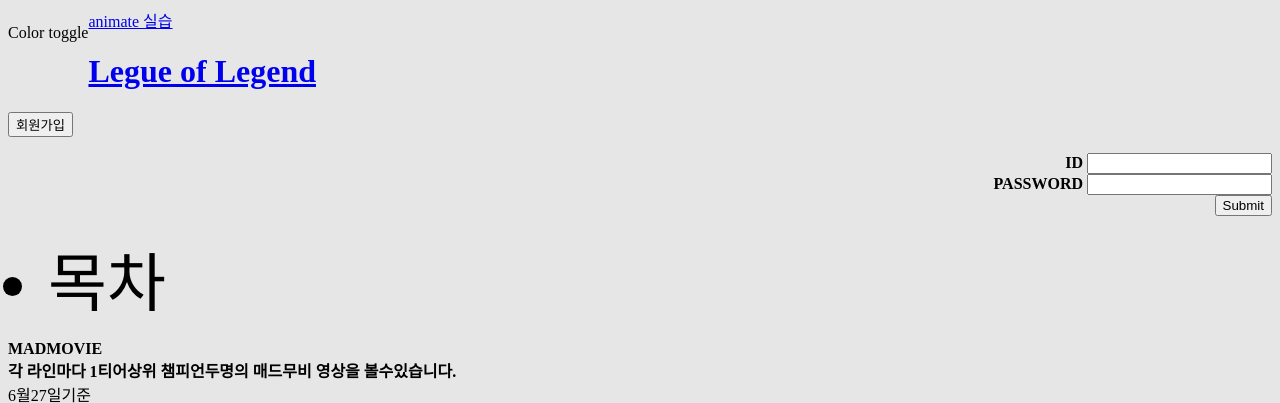
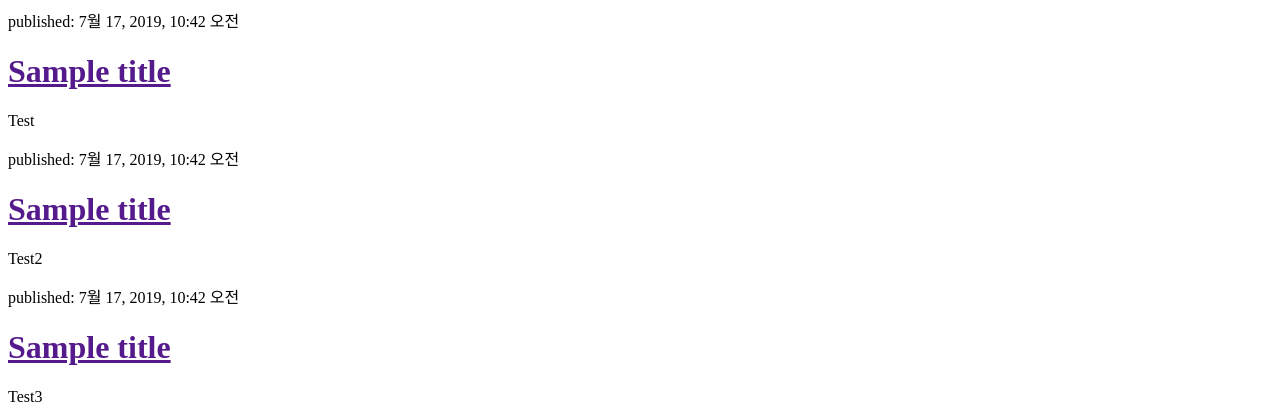
Before and after one commit to jyp-on/Django, a Django app: page / in a window 1280 px wide. Shown: the top 403 px of the page. Run offline with Django 3.2, Linux system fonts and the light colour scheme; data comes from the database, SQL or seed files in the repository; both versions use the stored data as it was after the commit.

Commit message:
템플릿 연습

```diff
--- a/web/catalog/models.py
+++ b/web/catalog/models.py
@@ -2,6 +2,7 @@
 from django.db import models
 
 
+#model
 class Post(models.Model):
     author = models.ForeignKey('auth.User', on_delete=models.CASCADE)
     title = models.CharField(max_length=200)
--- a/web/catalog/templates/write.html
+++ b/web/catalog/templates/write.html
@@ -1,116 +1,8 @@
-<!doctype html>
-<html>
 
-<head>
-    <title>League of Legend</title>
-    <meta charset="utf-8">
-    <meta name="juyoung">
-    <link rel="stylesheet" href="lol.css">
-    <!-- Global site tag (gtag.js) - Google Analytics -->
-    <script async src="https://www.googletagmanager.com/gtag/js?id=UA-142870976-1">
-        < script >
-            window.dataLayer = window.dataLayer || [];
-
-        function gtag() {
-            dataLayer.push(arguments);
-        }
-        gtag('js', new Date());
-
-        gtag('config', 'UA-142870976-1');
-
-    </script>
-
-    <meta name="viewport" content="width=divice-width,initial-scale=2.0">
-
-
-    <style media="screen">
-    </style>
-</head>
-
-
-
-<body bgcolor="#E6E6E6">
-
-    <span id="button" style="float: left">
-        <p class="a">Color toggle</p>
-        <p class="b" hidden>marin</p>
-        <p class="c" hidden>green-sian</p>
-    </span>
-    <a sytle="font-size:10px;" href="animate.html">animate 실습</a>
-
-    <h1><a href="lol.html" id="main">Legue of Legend</a></h1>
-    <a href="signup.html"><button>회원가입</button></a>
-    <form div id="login" onsubmit="return validate();">
-        <div style="text-align:right" method="post">
-            <p>
-                <label for="id_txt"><strong>ID</strong></label>
-                <input id="id" type="text" name="id">
-                <br>
-                <label for="password"><strong>PASSWORD</strong></label>
-                <input id="pw" type="password" name="pwd">
-                <br>
-                <input type="submit">
-            </p>
-
-
-
-        </div>
-    </form>
-
-
-    <section class="container">
-        <nav>
-            <ul>
-                <li class="nav" style="font-size:4rem">목차</li>
-                <li class="top" hidden><a href="top.html">탑</a></li>
-                <li class="mid" hidden><a href="mid.html">미드</a></li>
-                <li class="jungle" hidden><a href="jungle.html">정글</a></li>
-                <li class="ad" hidden><a href="ad.html">원딜</a></li>
-                <li class="sup" hidden><a href="sup.html">서폿</a></li>
-            </ul>
-        </nav>
-        <main>
-            <strong>MADMOVIE</strong>
-            <br>
-            <strong>각 라인마다 1티어상위 챔피언두명의 매드무비 영상을 볼수있습니다.</strong>
-            <br>
-            6월27일기준<br>
-            <iframe width="500" height="315" src="https://www.youtube.com/embed/FeIG65IRnkc" frameborder="0" allow="accelerometer; autoplay; encrypted-media; gyroscope; picture-in-picture" allowfullscreen></iframe>
-            <table text-align="center">
-                <tr>
-                    <th>롤토체스 템조합</th>
-                    <td><img src="lol.lolto.jpeg" alt=""></td>
-                </tr>
-            </table>
-            <br>
-
-                Lorem ipsum dolor sit amet, consectetur adipisicing elit, sed do eiusmod tempor incididunt ut labore et dolore magna aliqua. Ut enim ad minim veniam, quis nostrud exercitation ullamco laboris nisi ut aliquip ex ea commodo consequat. Duis aute irure dolor in reprehenderit in voluptate velit esse cillum dolore eu fugiat nulla pariatur. Excepteur sint occaecat cupidatat non proident, sunt in culpa qui officia deserunt mollit anim id est laborum.
-                Lorem ipsum dolor sit amet, consectetur adipisicing elit, sed do eiusmod tempor incididunt ut labore et dolore magna aliqua. Ut enim ad minim veniam, quis nostrud exercitation ullamco laboris nisi ut aliquip ex ea commodo consequat. Duis aute irure dolor in reprehenderit in voluptate velit esse cillum dolore eu fugiat nulla t nulla pariatur. Excepteur sint occaecat cupidatat non proident, sunt in culpa qui officia deserunt mollit anim id est laborum.r. Excepteur sint occaecat cupidatat non proident, sunt in culpa qui officia deserunt mollit anim id est laborum.
-                Lorem ipsum dolor sit amet, consectetur adipisicing elit, sed do eiusmod tempor incididunt ut labore et dolore magna aliqua. Ut enim ad minim veniam, quis nostrud exercitation ullamco laboris nisi ut aliquip ex ea commodo consequat. Duis aute irure dolor in reprehenderit in voluptate vr. Excepteur sint occaecat cupidatat non proident, sunt in culpa qui officia deserunt mollit anim id est laborum.
-                Lorem ipsum dolor sit amet, consectetur adipisicing elit, sed do eiusmod tempor incididunt ut labore et dolore magna aliqua. Ut enim ad minim veniam, quis nostrud exercitation ullamco laboris nisi ut aliquip ex ea commodo consequat. Duis aute irure dolor in reprehenderit in voluptate v
-
-        </main>
-        <aside>
-            <br><br>
-            <strong text-align="center">
-                (광고배너)
-            </strong>
-            <br><br><br>
-            <div id="ad">
-                Lorem ipsum dolor sit amet, consectetur adipisicing elit, sed do eiusmod tempor rcitation ullamco laboris nisi ut aliquip ex ea commodo consequat. Duis cepteur sint occaecat cupidatat non proident, sunt in culpa qui officia deserunt mollit anim id est laborum.
-            </div>
-        </aside>
-    </section>
-    <footer>
-        Lorem ipsum dolor sit amet, consectetur adipisicing elit, sed do eiusmod tempor uis nostrud Lorem ipsum dolor sit amet, consectetur adipisicing elit, sed do eiusmod tempor incididunt ut labore et dolore magna aliqua. Ut enim ad minim veniam, quis nostrud exercitation ullamco laboris nisi ut aliquip ex ea commodo consequat. Duis aute irure dolor in reprehenderit in voluptate velit esse cillum dolore eu fugiat nulla pariatur. Excepteur sint occaecat cupidatat non proident, sunt in culpa qui officia deserunt mollit anim id est laborum.
-    </footer>
-    <div id="fow">
-        <a href="http://fow.kr/" class="fow" style="text-decoration:none">FOW</a>
+{% for post in posts %}
+    <div>
+        <p>published: {{ post.published_date }}</p>
+        <h1><a href="">{{ post.title }}</a></h1>
+        <p>{{ post.text|linebreaksbr }}</p>
     </div>
-    <script src="https://ajax.googleapis.com/ajax/libs/jquery/3.4.1/jquery.min.js"></script>
-    <script type="text/javascript" src="lol.js"></script>
-
-</body>
-
-
-</html>
+{% endfor %}
--- a/web/catalog/views.py
+++ b/web/catalog/views.py
@@ -1,6 +1,10 @@
 from django.http import HttpResponse
 from django.shortcuts import render
+from .models import Post
+from django.utils import timezone
 
-
-def index(request):
-    return render(request, 'write.html')
+def post_list(request):
+    posts = Post.objects.filter(published_date__lte=timezone.now()).order_by('published_date')
+    return render(request, 'write.html', {'posts': posts})
+# def index(request):
+#     return render(request, 'write.html')
--- a/web/web/urls.py
+++ b/web/web/urls.py
@@ -20,7 +20,7 @@
 
 
 urlpatterns = [
-    path('', views.index, name='view.index'),
+    path('', views.post_list, name='view.index'),
     # path('lol/', views.lol, name='view.index'),
     path('admin/', admin.site.urls),
     # path('write/', templates/write),
```
Also changed, not shown: web/db.sqlite3.
